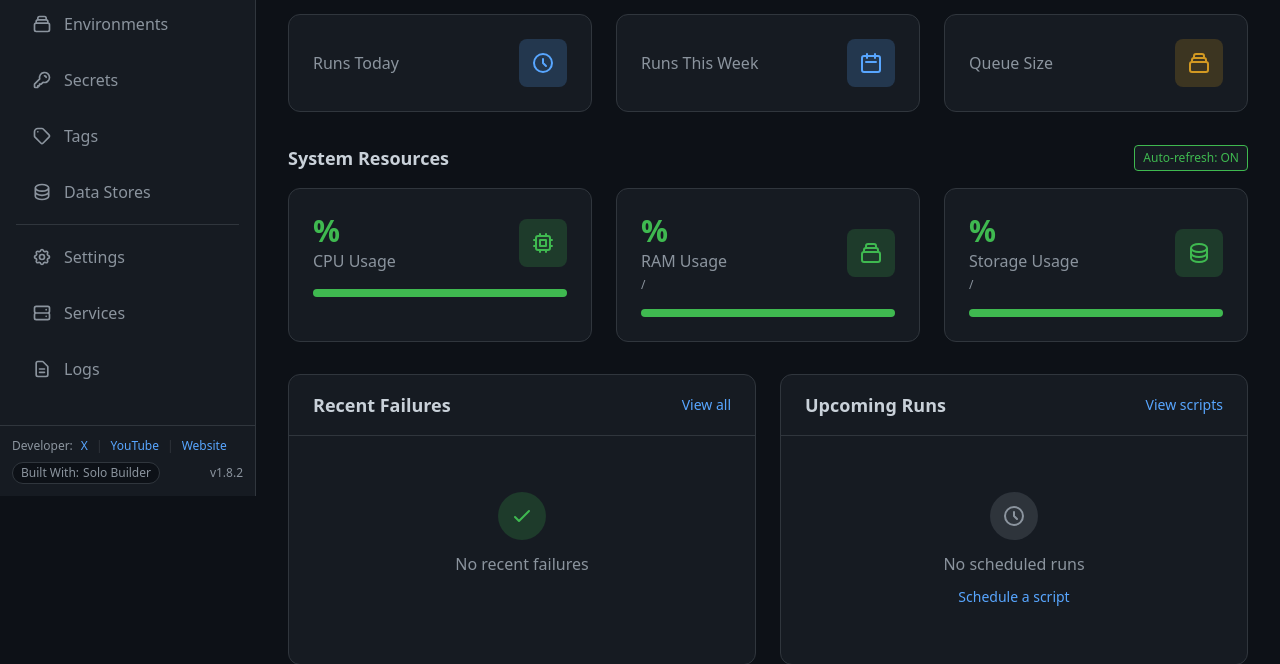
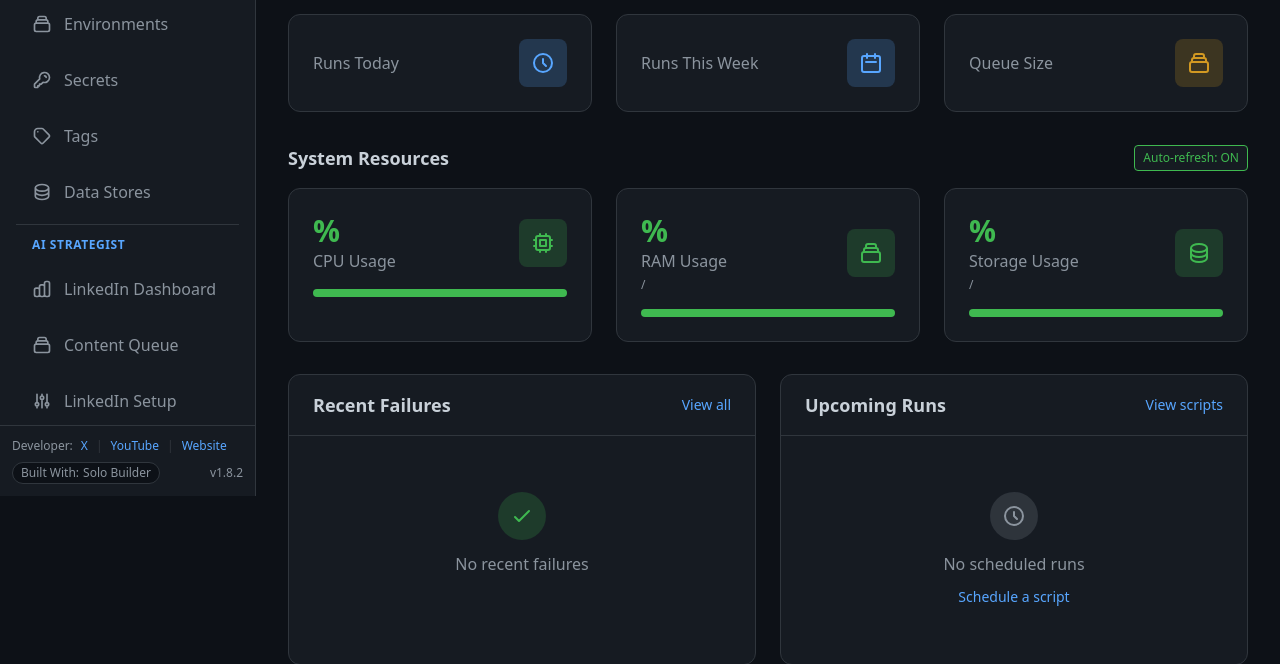
Before and after one commit to Teleiosite/LinkedIn-AI-Strategist, a Django app: template templates/cpanel/dashboard.html in a window 1280 px wide. Shown: the part 305-969 px from the top of the page. Run offline with Django 5.2, Linux system fonts and the light colour scheme; the template is opened without the code that fills it, so the values that code supplies are empty.

Commit message:
feat(ui): add AI Strategist and Billing navigation to control panel sidebar

```diff
--- a/templates/cpanel/_sidebar.html
+++ b/templates/cpanel/_sidebar.html
@@ -76,6 +76,48 @@
         <!-- Divider -->
         <div class="my-4 border-t border-code-border"></div>
 
+        <!-- Section Title: AI STRATEGIST -->
+        <div class="px-4 py-1 text-xs font-semibold text-code-accent uppercase tracking-wider">AI Strategist</div>
+
+        <!-- LinkedIn Dashboard -->
+        <a href="{% url 'linkedin:dashboard' %}"
+           class="flex items-center space-x-3 px-4 py-3 rounded-lg transition-colors {% if request.resolver_match.namespace == 'linkedin' and request.resolver_match.url_name == 'dashboard' %}bg-code-accent/20 text-code-accent{% else %}text-code-muted hover:text-code-text hover:bg-code-bg{% endif %}">
+            <svg class="w-5 h-5" fill="none" stroke="currentColor" viewBox="0 0 24 24">
+                <path stroke-linecap="round" stroke-linejoin="round" stroke-width="2" d="M9 19v-6a2 2 0 00-2-2H5a2 2 0 00-2 2v6a2 2 0 002 2h2a2 2 0 002-2zm0 0V9a2 2 0 012-2h2a2 2 0 012 2v10m-6 0a2 2 0 002 2h2a2 2 0 002-2m0 0V5a2 2 0 012-2h2a2 2 0 012 2v14a2 2 0 01-2 2h-2a2 2 0 01-2-2z"/>
+            </svg>
+            <span>LinkedIn Dashboard</span>
+        </a>
+
+        <!-- Content Queue -->
+        <a href="{% url 'linkedin:content_queue' %}"
+           class="flex items-center space-x-3 px-4 py-3 rounded-lg transition-colors {% if request.resolver_match.namespace == 'linkedin' and 'content' in request.resolver_match.url_name %}bg-code-accent/20 text-code-accent{% else %}text-code-muted hover:text-code-text hover:bg-code-bg{% endif %}">
+            <svg class="w-5 h-5" fill="none" stroke="currentColor" viewBox="0 0 24 24">
+                <path stroke-linecap="round" stroke-linejoin="round" stroke-width="2" d="M19 11H5m14 0a2 2 0 012 2v6a2 2 0 01-2 2H5a2 2 0 01-2-2v-6a2 2 0 012-2m14 0V9a2 2 0 00-2-2M5 11V9a2 2 0 012-2m0 0V5a2 2 0 012-2h6a2 2 0 012 2v2M7 7h10"/>
+            </svg>
+            <span>Content Queue</span>
+        </a>
+
+        <!-- Setup / Onboarding -->
+        <a href="{% url 'linkedin:onboarding_step1' %}"
+           class="flex items-center space-x-3 px-4 py-3 rounded-lg transition-colors {% if request.resolver_match.namespace == 'linkedin' and 'onboarding' in request.resolver_match.url_name %}bg-code-accent/20 text-code-accent{% else %}text-code-muted hover:text-code-text hover:bg-code-bg{% endif %}">
+            <svg class="w-5 h-5" fill="none" stroke="currentColor" viewBox="0 0 24 24">
+                <path stroke-linecap="round" stroke-linejoin="round" stroke-width="2" d="M12 6V4m0 2a2 2 0 100 4m0-4a2 2 0 110 4m-6 8a2 2 0 100-4m0 4a2 2 0 110-4m0 4v2m0-6V4m6 6v10m6-2a2 2 0 100-4m0 4a2 2 0 110-4m0 4v2m0-6V4"/>
+            </svg>
+            <span>LinkedIn Setup</span>
+        </a>
+
+        <!-- Billing & Plans -->
+        <a href="{% url 'billing:pricing' %}"
+           class="flex items-center space-x-3 px-4 py-3 rounded-lg transition-colors {% if request.resolver_match.namespace == 'billing' %}bg-code-accent/20 text-code-accent{% else %}text-code-muted hover:text-code-text hover:bg-code-bg{% endif %}">
+            <svg class="w-5 h-5" fill="none" stroke="currentColor" viewBox="0 0 24 24">
+                <path stroke-linecap="round" stroke-linejoin="round" stroke-width="2" d="M3 10h18M7 15h1m4 0h1m-7 4h12a3 3 0 003-3V8a3 3 0 00-3-3H6a3 3 0 00-3 3v8a3 3 0 003 3z"/>
+            </svg>
+            <span>Billing & Plans</span>
+        </a>
+
+        <!-- Divider -->
+        <div class="my-4 border-t border-code-border"></div>
+
         <!-- Settings -->
         <a href="{% url 'cpanel:settings' %}"
            class="flex items-center space-x-3 px-4 py-3 rounded-lg transition-colors {% if 'settings' in request.resolver_match.url_name %}bg-code-accent/20 text-code-accent{% else %}text-code-muted hover:text-code-text hover:bg-code-bg{% endif %}">
```
